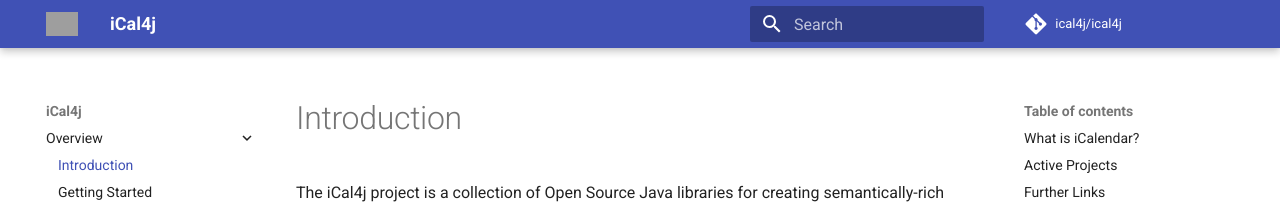
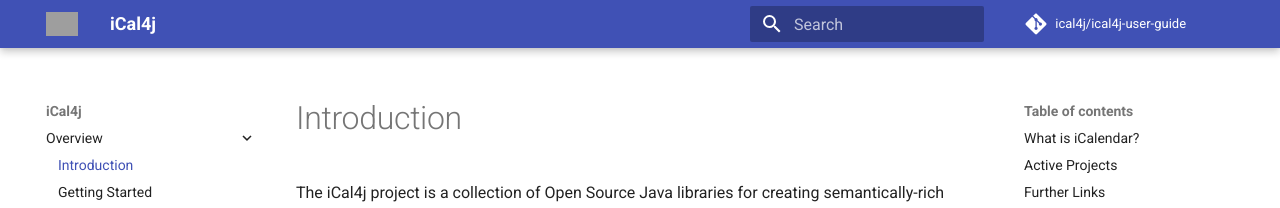
Before and after one commit to ical4j/ical4j-user-guide, an MkDocs documentation site: the page built from docs/index.md, in a window 1280 px wide. Shown: the top 208 px of the page. Built offline with MkDocs 1.6.1 and Material for MkDocs 9.7.7, drawn with Linux system fonts in a browser that asks for light colours; comment, search, counter and statistics services are not loaded; grey boxes are pictures that could not be loaded.

Commit message:
Update repo name

```diff
--- a/mkdocs.yml
+++ b/mkdocs.yml
@@ -8,7 +8,7 @@
     - content.code.copy
 
 repo_url: https://github.com/ical4j/ical4j-user-guide
-repo_name: ical4j/ical4j
+repo_name: ical4j/ical4j-user-guide
 google_analytics:
   - UA-402774-10
   - auto
```
